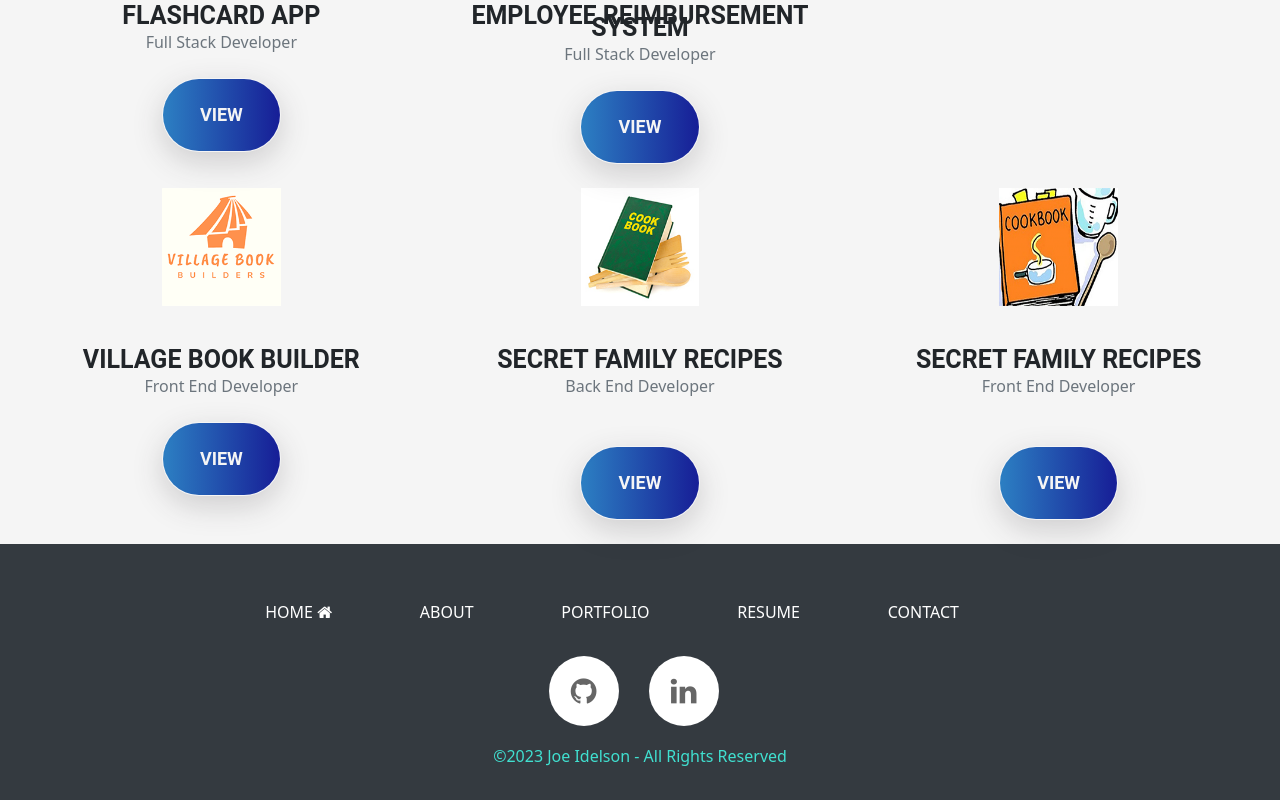
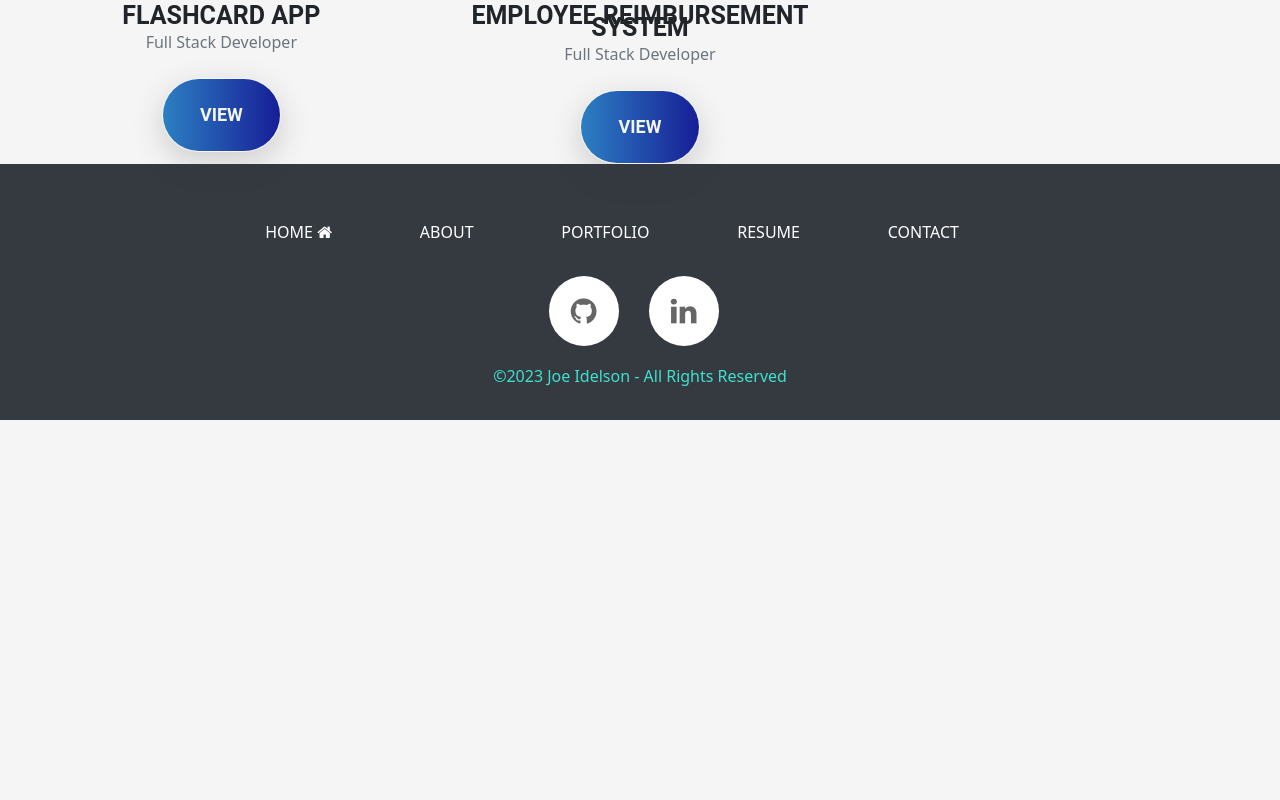
Before and after one commit to jidelson/my-website-old, a React (Create React App) app in the folder client/: page / in a window 1280 px wide. Shown: the part 2473-3273 px from the top of the page. After the commit the page ends 2893 px from the top, so only its background shows below. Built offline with nearby package versions, Linux system fonts and the light colour scheme.

Commit message:
rm lambda projs

```diff
--- a/client/src/components/pages/Home.js
+++ b/client/src/components/pages/Home.js
@@ -23,9 +23,6 @@ import github from '../../images/github.png';
 import spring from '../../images/spring.png';
 import angular from '../../images/angular.png';
 
-import vbb from '../../images/vbb.png';
-import cookbook from '../../images/cookbook.jpg';
-import cookbook2 from '../../images/cookbook2.png';
 import dollar from '../../images/dollar.jpg';
 import flashcards from '../../images/flashcards.jpg';
 
@@ -335,69 +332,7 @@ function Home() {
                             </div>
                         </div>
                     </div>
-                    <div className="row grid">
-                        <div className="projectOne col-lg-4 col-md-12 col-sm-12">
-                            <div className="our-project text-center">
-                                <div className="img py-4">
-                                    <img className="proj-img" src={vbb} alt="portfolio-1" style={{maxWidth: "30%"}} />
-                                </div>
-                                <div className="title py-4 text-center">
-                                        <h4 className="text-uppercase">Village Book Builder</h4>
-                                        <span className="text-secondary">Front End Developer</span>
-                                </div>
-                                <div className="text-center">
-                                    <a
-                                        href="https://github.com/Lambda-School-Labs/village-book-builders-fe-b"
-                                        className="btn button primary-button mr-4 text-uppercase"
-                                        role="button"
-                                    >
-                                        View
-                                    </a>
-                                </div>
-                            </div>
-                        </div>
-                        <div className="projectTwo col-lg-4 col-md-12 col-sm-12">
-                            <div className="our-project text-center">
-                                <div className="img py-4">
-                                    <img className="proj-img" src={cookbook} alt="portfolio-1" style={{maxWidth: "30%"}} />
-                                </div>
-                                <div className="title py-4 text-center">
-                                        <h4 className="text-uppercase">Secret Family Recipes</h4>
-                                        <span className="text-secondary">Back End Developer</span>
-                                </div>
-                                <div className="py-4">
-                                    <a
-                                        href="https://github.com/bw-secret-family-recipes-4/Backend"
-                                        className="btn button primary-button mr-4 text-uppercase"
-                                        role="button"
-                                    >
-                                        View
-                                    </a>
-                                </div>
-                            </div>
-                        </div>
 
-                        <div className="projectTwo col-lg-4 col-md-12 col-sm-12">
-                            <div className="our-project text-center">
-                                <div className="img py-4">
-                                    <img className="proj-img" src={cookbook2} alt="portfolio-1" style={{maxWidth: "30%"}} />
-                                </div>
-                                <div className="title py-4 text-center">
-                                        <h4 className="text-uppercase">Secret Family Recipes</h4>
-                                        <span className="text-secondary">Front End Developer</span>
-                                </div>
-                                <div className="py-4">
-                                    <a
-                                        href="https://github.com/secret-family-recipes-bwft/front-end"
-                                        className="btn button primary-button mr-4 text-uppercase"
-                                        role="button"
-                                    >
-                                        View
-                                    </a>
-                                </div>
-                            </div>
-                        </div>
-                    </div>
                 </div>
             </div>
         </HomeContainer>
--- a/client/src/components/pages/Portfolio.js
+++ b/client/src/components/pages/Portfolio.js
@@ -1,9 +1,6 @@
 import React from 'react';
 import styled from 'styled-components';
 
-import vbb from '../../images/vbb.png';
-import cookbook from '../../images/cookbook.jpg';
-import cookbook2 from '../../images/cookbook2.png';
 import dollar from '../../images/dollar.jpg';
 import flashcards from '../../images/flashcards.jpg';
 
@@ -50,50 +47,7 @@ function Portfolio() {
 
             </div>
 
-            <div className="projectRow row grid">
-                <div className="col-lg-4 col-md-6 col-sm-12  py-4">
-                    <div className="our-project text-center">
-                        <div className="img">
-                            <img src={vbb} alt="portfolio-1" className="projectOne"/>
-                        </div>
-                        <div className="title py-4 text-center">
-                            <h4 className="text-uppercase">Village Book Builder</h4>
-                            <p className="text-secondary">Front End Developer</p>
-                        </div>
-                        <div className="text-center">
-                            <a href="https://github.com/Lambda-School-Labs/village-book-builders-fe-b" className="btn button primary-button mr-4 text-uppercase" role="button">View</a>
-                        </div>
-                    </div>
-                </div>
-                <div className="col-lg-4 col-md-6 col-sm-12 py-4">
-                    <div className="our-project text-center">
-                        <div className="img">
-                            <img src={cookbook} alt="portfolio-2" className="projectTwo" />
-                        </div>
-                        <div className="title py-4 text-center">
-                            <h4 className="text-uppercase">Secret Family Recipes</h4>
-                            <p className="text-secondary">Back End Developer</p>
-                            <div className="text-center py-4">
-                                <a href="https://github.com/bw-secret-family-recipes-4/Backend" className="btn button primary-button mr-4 text-uppercase" role="button">View</a>
-                            </div>
-                        </div>
-                    </div>
-                </div>
-                <div className="col-lg-4 col-md-6 col-sm-12 py-4">
-                    <div className="our-project text-center">
-                        <div className="img">
-                            <img src={cookbook2} alt="portfolio-3" className="projectThree" />
-                        </div>
-                        <div className="title py-4 text-center">
-                            <h4 className="text-uppercase">Secret Family Recipes</h4>
-                            <p className="text-secondary">Front End Developer</p>
-                            <div className="text-center py-4">
-                                <a href="https://github.com/secret-family-recipes-bwft/front-end" className="btn button primary-button mr-4 text-uppercase" role="button">View</a>
-                            </div>
-                        </div>
-                    </div>
-                </div>
-            </div>
+
         </PortfolioContainer>
     )
 }
```
